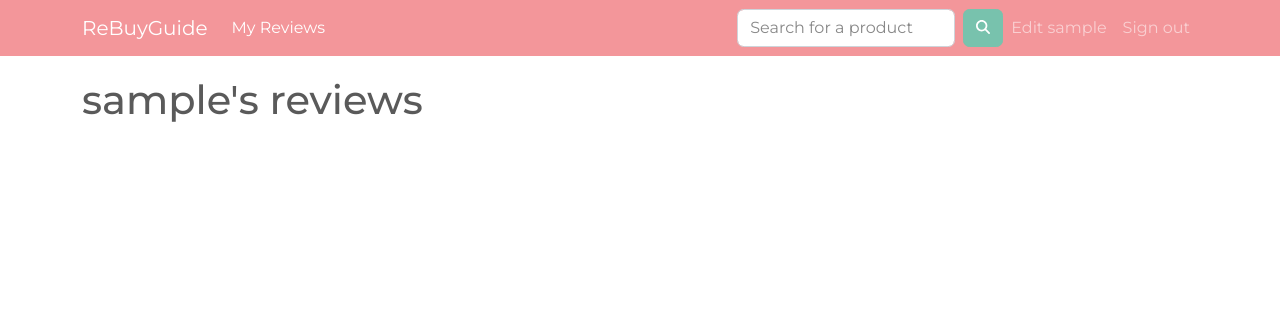
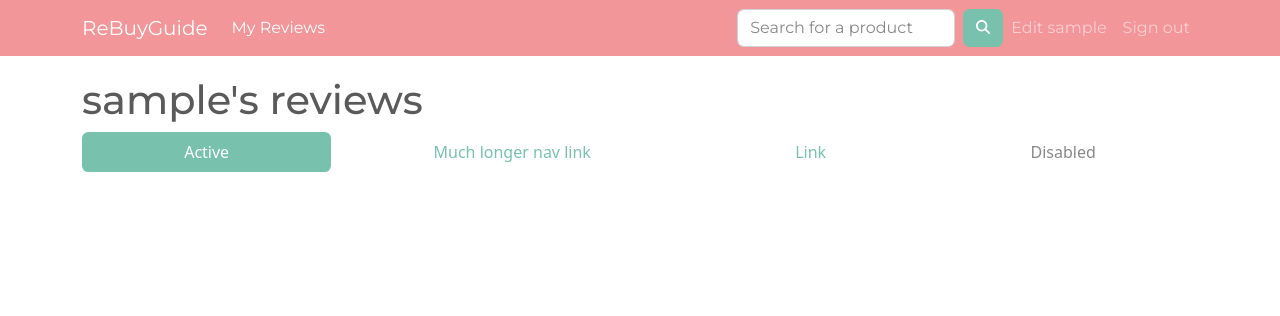
Before and after one commit to chiucarman/Reviews, a Rails app: a page that uses app/views/users/show.html.erb in a window 1280 px wide. Shown: the top 316 px of the page. Run offline with Rails 7, Linux system fonts and the light colour scheme; the visitor is signed in with stand-in values (Sample User, id 1); data that the repository does not hold is empty; some libraries are stand-ins or nearby versions.

Commit message:
added bootstrap tabs template

```diff
--- a/app/views/users/show.html.erb
+++ b/app/views/users/show.html.erb
@@ -1,6 +1,21 @@
 <h1>
   <%= @user.username %>'s reviews
 </h1>
+
+<ul class="nav nav-pills nav-fill">
+  <li class="nav-item">
+    <a class="nav-link active" aria-current="page" href="#">Active</a>
+  </li>
+  <li class="nav-item">
+    <a class="nav-link" href="#">Much longer nav link</a>
+  </li>
+  <li class="nav-item">
+    <a class="nav-link" href="#">Link</a>
+  </li>
+  <li class="nav-item">
+    <a class="nav-link disabled">Disabled</a>
+  </li>
+</ul>
 
 <div class="container mt-4">
   <div class="row row-cols-1 row-cols-md-3">
```
